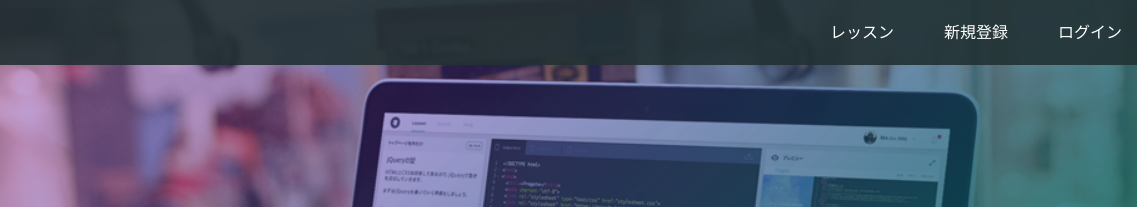
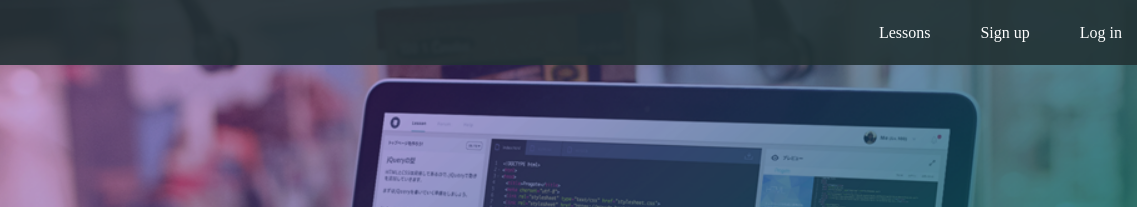
Before and after one commit to chidaeg/test, a plain HTML site: page index.html in a window 1280 px wide. Shown: the top 207 px of the page, 143-1280 px from the left. Drawn offline with Linux system fonts and the light colour scheme.

Commit message:
Update index.html

```diff
--- a/index.html
+++ b/index.html
@@ -15,9 +15,9 @@
       </div>
       <span class="fa fa-bars menu-icon"></span>
       <div class="header-right">
-        <a href="#">レッスン</a>
-        <a href="#">新規登録</a>
-        <a href="#" class="login">ログイン</a>
+        <a href="#">Lessons</a>
+        <a href="#">Sign up</a>
+        <a href="#" class="login">Log in</a>
       </div>
     </div>
   </header>
```
